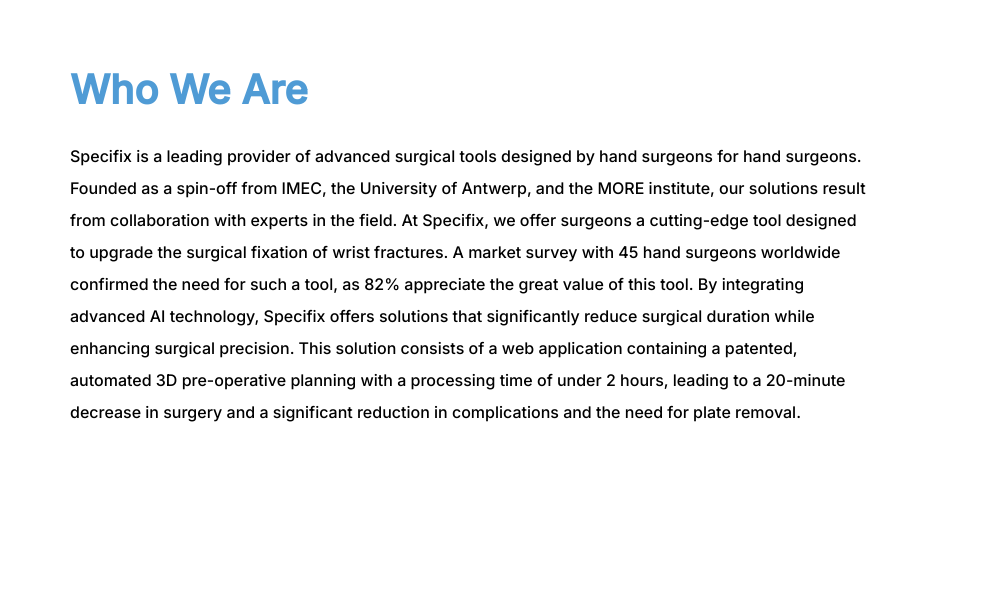
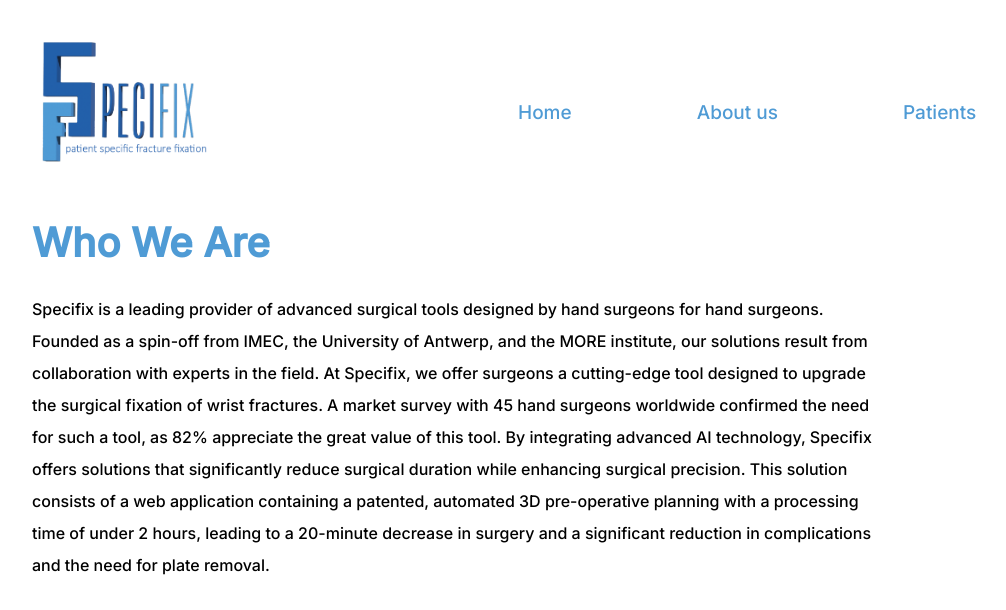
Before and after one commit to Sakneb/Specifix-task, a Next.js app: page /about in a window 1280 px wide. Shown: the top 610 px of the page, without its empty margins (0-1006 px from the left). Built offline with nearby package versions, Linux system fonts and the light colour scheme; no server answers.

Commit message:
Small changes

```diff
--- a/components/header/styles.module.scss
+++ b/components/header/styles.module.scss
@@ -1,5 +1,4 @@
 @import "/styles/variables";
-@import url("https://fonts.googleapis.com/css2?family=Inter:wght@500&display=swap");
 
 .header {
   padding: 10px;
@@ -20,7 +19,6 @@
 
     li a {
       font-size: 19px;
-      font-family: "Open Sans", sans-serif;
       color: #4f9bd5;
       text-decoration: none;
     }
--- a/components/login/styles.module.scss
+++ b/components/login/styles.module.scss
@@ -1,5 +1,5 @@
 @import "../../styles/variables";
-@import url("https://fonts.googleapis.com/css2?family=Inter:wght@500&display=swap");
+
 
 .main__container {
   display: flex;
@@ -7,7 +7,7 @@
   align-items: center;
   position: relative;
   flex-direction: row;
-  font-family: "Open Sans", sans-serif;
+
 }
 
 .logo {
--- a/pages/about.tsx
+++ b/pages/about.tsx
@@ -1,8 +1,10 @@
+import Header from "@/components/header";
 import styles from "@/styles/Home.module.scss";
 
 const About = () => {
   return (
     <div className={styles.about}>
+      <Header />
       <h1>Who We Are</h1>
       <div className={styles.text}>
         <p>
--- a/styles/Home.module.scss
+++ b/styles/Home.module.scss
@@ -3,7 +3,6 @@
 
 .body {
   width: 100%;
-  font-family: "Inter", sans-serif;
 }
 
 .main {
@@ -12,7 +11,7 @@
 }
 
 .about {
-  padding: 70px;
+  padding: 32px;
   width: 100%;
   display: flex;
   align-self: center;
@@ -24,11 +23,9 @@
     font-size: 40px;
     font-weight: 700;
     color: #4f9bd5;
-    font-family: "Inter", sans-serif;
   }
 
   p {
-    font-family: "Inter", sans-serif;
     line-height: 2;
     text-align: start;
   }
--- a/styles/globals.css
+++ b/styles/globals.css
@@ -1,4 +1,5 @@
 /* CSS Reset */
+@import url("https://fonts.googleapis.com/css2?family=Inter:wght@500&display=swap");
 
 html,
 body,
@@ -106,6 +107,7 @@
 
 body {
   line-height: 1;
+  font-family: "Inter", sans-serif;
 }
 
 ol,
```
Also changed, not shown: components/patients/styles.module.scss (deleted).
